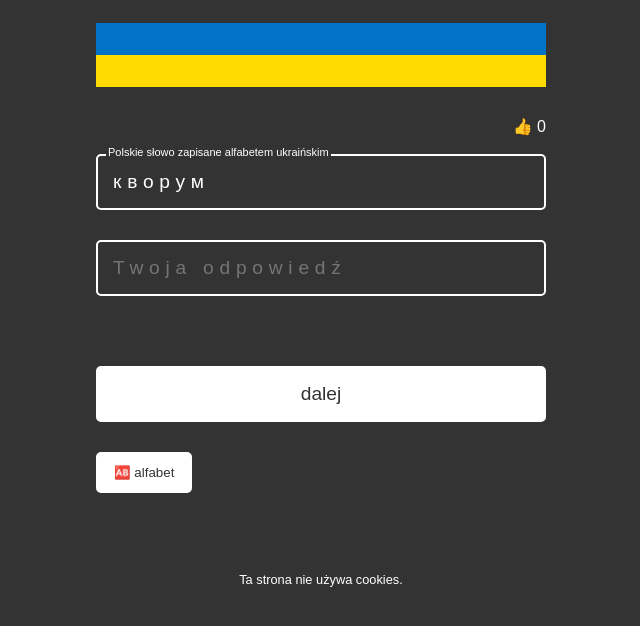
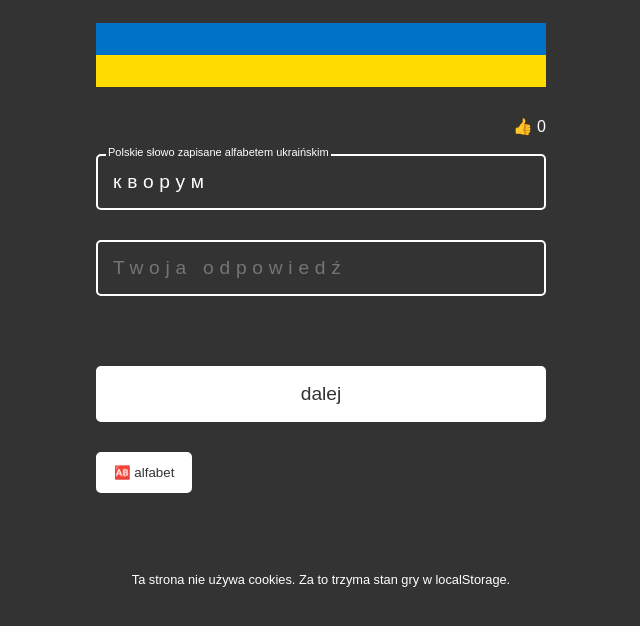
Before and after one commit to naugtur/alphabet-game, a plain HTML site: page index.html in a window 1280 px wide. Shown: the whole page, without its empty margins (319-959 px from the left). Drawn offline with Linux system fonts and the light colour scheme.

Commit message:
disclaimer

```diff
--- a/index.html
+++ b/index.html
@@ -173,7 +173,7 @@
     </section>
 
     <section class="stuff">
-        Ta strona nie używa cookies.
+        Ta strona nie używa cookies. Za to trzyma stan gry w localStorage.
     </section>
     <script src="main.js"></script>
 </body>
```
